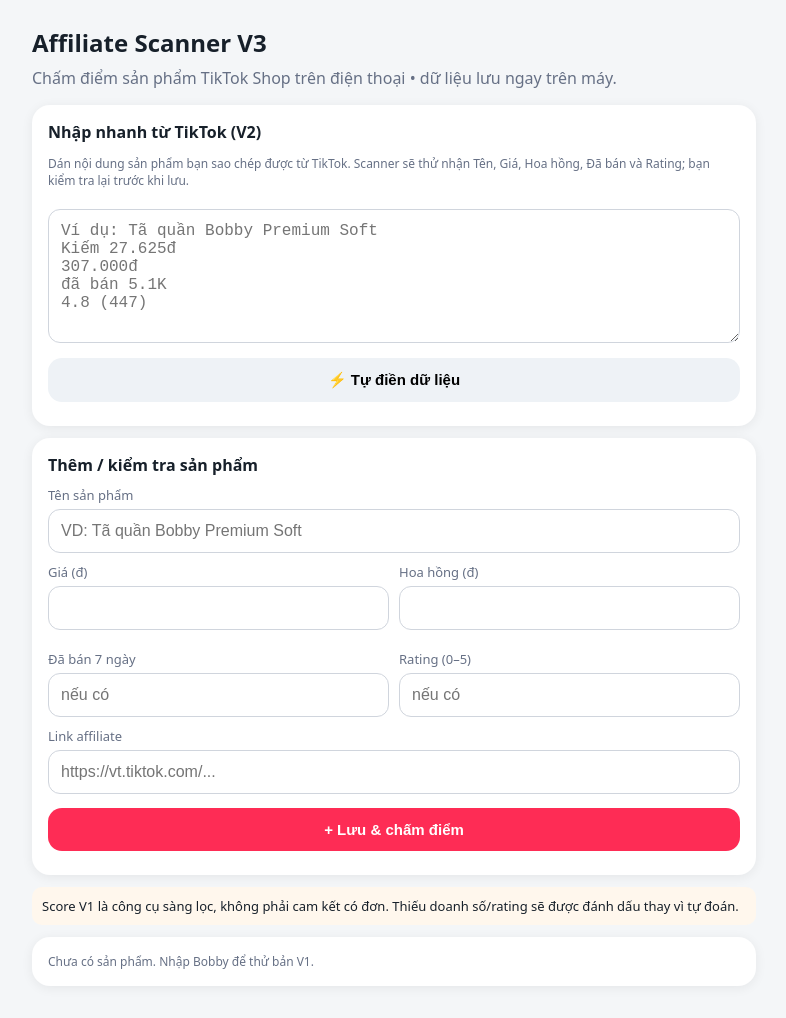
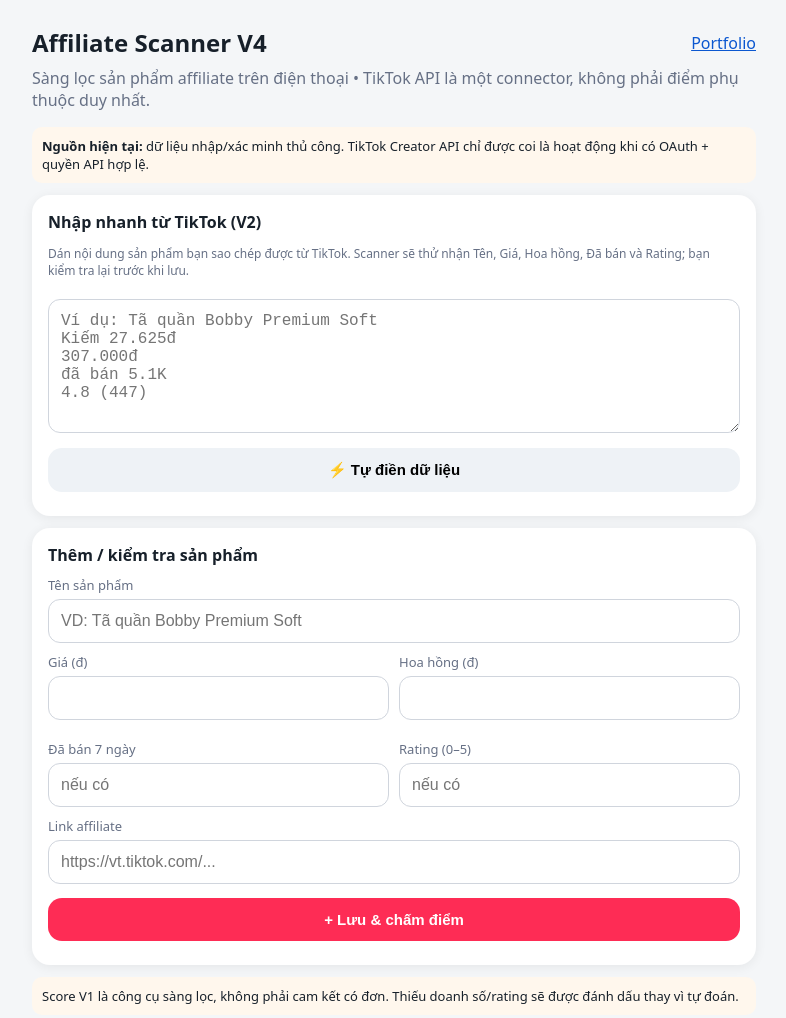
Before and after one commit to Thienlee86/tiktok-affiliate-scanner, a plain HTML site: page index.html in a window 1280 px wide. Shown: the top 1018 px of the page, without its empty margins (246-1032 px from the left). Drawn offline with Linux system fonts and the light colour scheme.

Commit message:
Upgrade scanner shell to V4 and link portfolio

```diff
--- a/index.html
+++ b/index.html
@@ -1,7 +1,7 @@
 <!doctype html>
 <html lang="vi"><head><meta charset="utf-8"><meta name="viewport" content="width=device-width,initial-scale=1,viewport-fit=cover"><meta name="theme-color" content="#111827"><link rel="manifest" href="manifest.json"><title>TikTok Affiliate Scanner</title><style>
 *{box-sizing:border-box}body{margin:0;font-family:system-ui,-apple-system,sans-serif;background:#f4f6f8;color:#17202a}.wrap{max-width:760px;margin:auto;padding:18px}h1{font-size:24px;margin:8px 0}.sub{color:#667085;margin:0 0 16px}.card{background:#fff;border-radius:18px;padding:16px;margin:12px 0;box-shadow:0 2px 12px #0001}label{font-size:13px;color:#667085;display:block;margin-top:10px}input{width:100%;padding:12px;border:1px solid #d0d5dd;border-radius:12px;font-size:16px;margin-top:5px}.grid{display:grid;grid-template-columns:1fr 1fr;gap:10px}button{border:0;border-radius:14px;padding:13px 16px;font-weight:700;font-size:15px}.primary{background:#fe2c55;color:white;width:100%;margin-top:14px}.ghost{background:#eef2f6}.score{font-size:32px;font-weight:800}.pill{display:inline-block;padding:5px 9px;background:#eef2ff;border-radius:999px;font-size:12px}.row{display:flex;justify-content:space-between;gap:10px;align-items:center}.small{font-size:12px;color:#667085}.warn{background:#fff7ed;padding:10px;border-radius:10px;font-size:13px}.top{border:2px solid #fe2c55}a{color:#0b57d0}.actions{display:flex;gap:8px}.actions button{flex:1}</style></head>
-<body><main class="wrap"><h1>Affiliate Scanner V3</h1><p class="sub">Chấm điểm sản phẩm TikTok Shop trên điện thoại • dữ liệu lưu ngay trên máy.</p>
+<body><main class="wrap"><div class="row"><h1>Affiliate Scanner V4</h1><a href="portfolio.html">Portfolio</a></div><p class="sub">Sàng lọc sản phẩm affiliate trên điện thoại • TikTok API là một connector, không phải điểm phụ thuộc duy nhất.</p><div class="warn"><b>Nguồn hiện tại:</b> dữ liệu nhập/xác minh thủ công. TikTok Creator API chỉ được coi là hoạt động khi có OAuth + quyền API hợp lệ.</div>
 <section class="card"><b>Nhập nhanh từ TikTok (V2)</b><p class="small">Dán nội dung sản phẩm bạn sao chép được từ TikTok. Scanner sẽ thử nhận Tên, Giá, Hoa hồng, Đã bán và Rating; bạn kiểm tra lại trước khi lưu.</p><textarea id="quick" rows="6" style="width:100%;padding:12px;border:1px solid #d0d5dd;border-radius:12px;font-size:16px;margin-top:8px" placeholder="Ví dụ: Tã quần Bobby Premium Soft&#10;Kiếm 27.625đ&#10;307.000đ&#10;đã bán 5.1K&#10;4.8 (447)"></textarea><button id="parseBtn" class="ghost" type="button" style="width:100%;margin-top:10px">⚡ Tự điền dữ liệu</button><div id="parseMsg" class="small" style="margin-top:8px"></div></section><section class="card"><b>Thêm / kiểm tra sản phẩm</b><label>Tên sản phẩm</label><input id="name" placeholder="VD: Tã quần Bobby Premium Soft"><div class="grid"><div><label>Giá (đ)</label><input id="price" inputmode="numeric"></div><div><label>Hoa hồng (đ)</label><input id="commission" inputmode="numeric"></div><div><label>Đã bán 7 ngày</label><input id="sold" inputmode="numeric" placeholder="nếu có"></div><div><label>Rating (0–5)</label><input id="rating" inputmode="decimal" placeholder="nếu có"></div></div><label>Link affiliate</label><input id="link" placeholder="https://vt.tiktok.com/..."><button id="saveBtn" class="primary" type="button">+ Lưu & chấm điểm</button><div id="msg" class="small" style="margin-top:8px"></div></section>
 <div class="warn">Score V1 là công cụ sàng lọc, không phải cam kết có đơn. Thiếu doanh số/rating sẽ được đánh dấu thay vì tự đoán.</div>
 <section id="list"></section></main><script>
```
